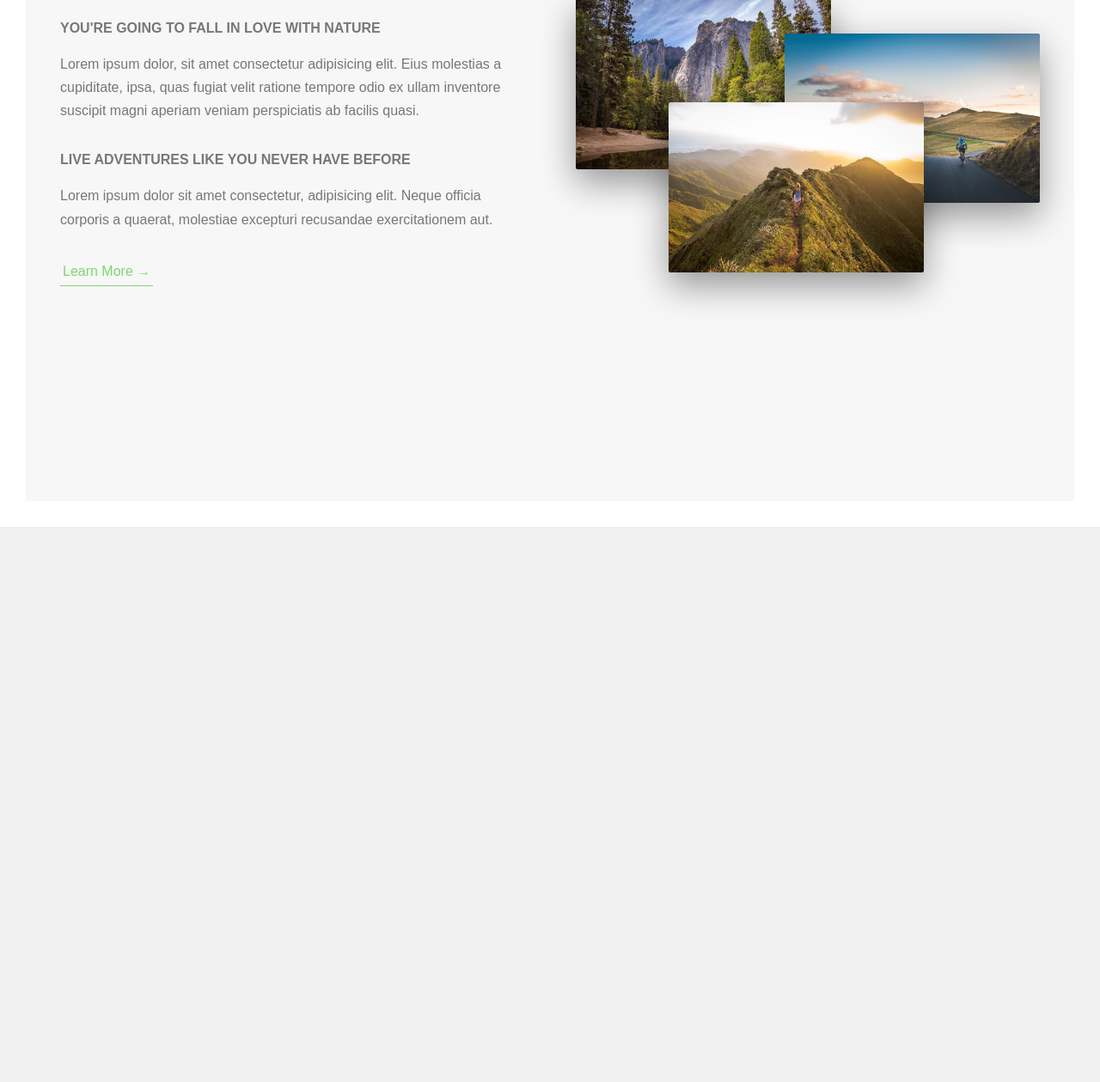
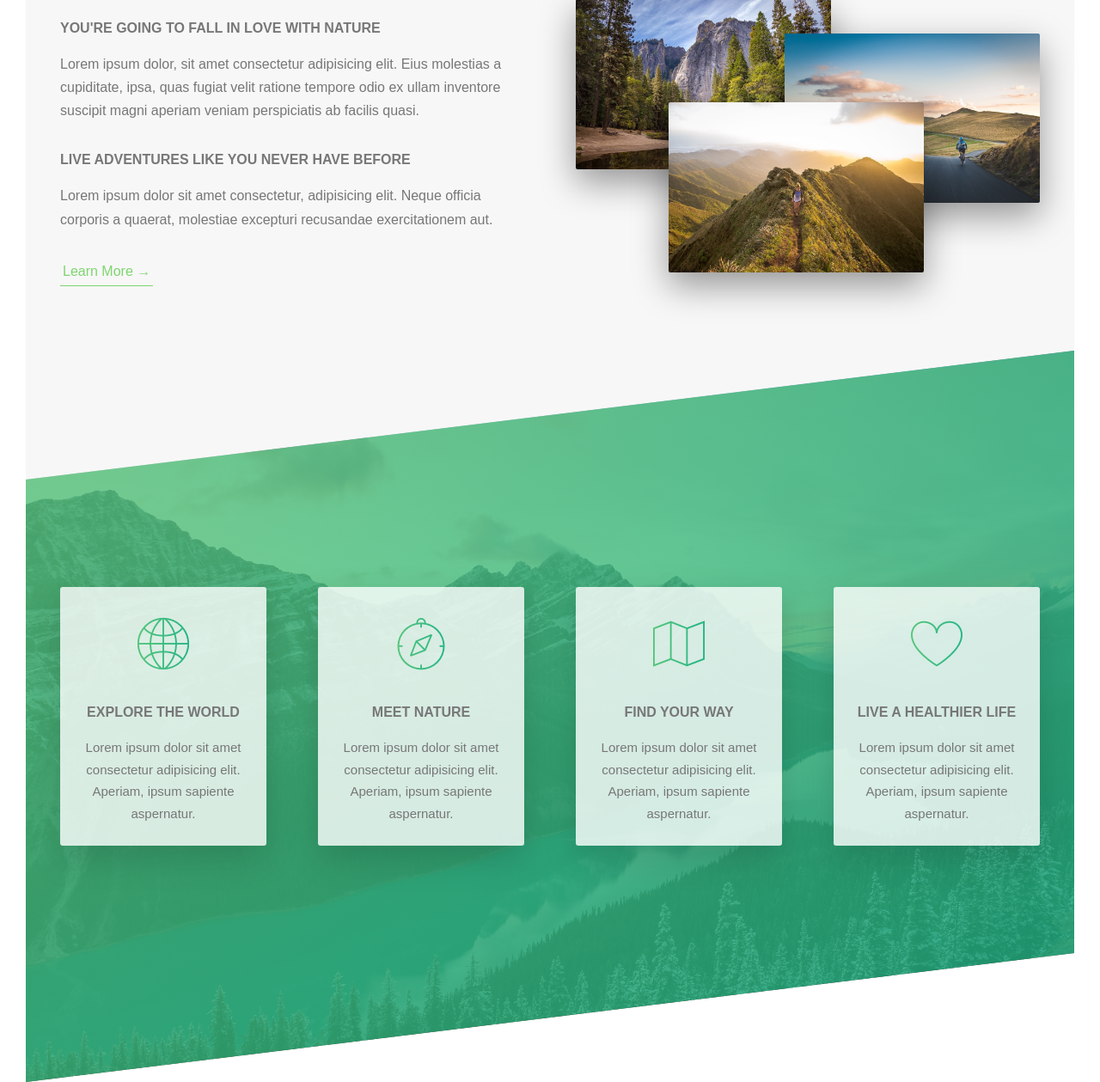
Before and after one commit to Kaikaine/natours, a PHP site: page / in a window 1280 px wide. Shown: the part 961-2220 px from the top of the page at 86% size. Before the commit the page ends 1574 px from the top, so only its background shows below. Run offline with PHP 8.4, Linux system fonts and the light colour scheme; some libraries are stand-ins or nearby versions.

Commit message:
Added features section

```diff
--- /dev/null
+++ b/css/icon-font.css
@@ -0,0 +1,444 @@
+@charset "UTF-8";
+
+@font-face {
+  font-family: "linea-basic-10";
+  src: url("fonts/linea-basic-10.eot");
+  src: url("fonts/linea-basic-10.eot?#iefix") format("embedded-opentype"),
+    url("fonts/linea-basic-10.woff") format("woff"),
+    url("fonts/linea-basic-10.ttf") format("truetype"),
+    url("fonts/linea-basic-10.svg#linea-basic-10") format("svg");
+  font-weight: normal;
+  font-style: normal;
+}
+
+[data-icon]:before {
+  font-family: "linea-basic-10" !important;
+  content: attr(data-icon);
+  font-style: normal !important;
+  font-weight: normal !important;
+  font-variant: normal !important;
+  text-transform: none !important;
+  speak: none;
+  line-height: 1;
+  -webkit-font-smoothing: antialiased;
+  -moz-osx-font-smoothing: grayscale;
+}
+
+[class^="icon-"]:before,
+[class*=" icon-"]:before {
+  font-family: "linea-basic-10" !important;
+  font-style: normal !important;
+  font-weight: normal !important;
+  font-variant: normal !important;
+  text-transform: none !important;
+  speak: none;
+  line-height: 1;
+  -webkit-font-smoothing: antialiased;
+  -moz-osx-font-smoothing: grayscale;
+}
+
+.icon-basic-accelerator:before {
+  content: "a";
+}
+.icon-basic-alarm:before {
+  content: "b";
+}
+.icon-basic-anchor:before {
+  content: "c";
+}
+.icon-basic-anticlockwise:before {
+  content: "d";
+}
+.icon-basic-archive:before {
+  content: "e";
+}
+.icon-basic-archive-full:before {
+  content: "f";
+}
+.icon-basic-ban:before {
+  content: "g";
+}
+.icon-basic-battery-charge:before {
+  content: "h";
+}
+.icon-basic-battery-empty:before {
+  content: "i";
+}
+.icon-basic-battery-full:before {
+  content: "j";
+}
+.icon-basic-battery-half:before {
+  content: "k";
+}
+.icon-basic-bolt:before {
+  content: "l";
+}
+.icon-basic-book:before {
+  content: "m";
+}
+.icon-basic-book-pen:before {
+  content: "n";
+}
+.icon-basic-book-pencil:before {
+  content: "o";
+}
+.icon-basic-bookmark:before {
+  content: "p";
+}
+.icon-basic-calculator:before {
+  content: "q";
+}
+.icon-basic-calendar:before {
+  content: "r";
+}
+.icon-basic-cards-diamonds:before {
+  content: "s";
+}
+.icon-basic-cards-hearts:before {
+  content: "t";
+}
+.icon-basic-case:before {
+  content: "u";
+}
+.icon-basic-chronometer:before {
+  content: "v";
+}
+.icon-basic-clessidre:before {
+  content: "w";
+}
+.icon-basic-clock:before {
+  content: "x";
+}
+.icon-basic-clockwise:before {
+  content: "y";
+}
+.icon-basic-cloud:before {
+  content: "z";
+}
+.icon-basic-clubs:before {
+  content: "A";
+}
+.icon-basic-compass:before {
+  content: "B";
+}
+.icon-basic-cup:before {
+  content: "C";
+}
+.icon-basic-diamonds:before {
+  content: "D";
+}
+.icon-basic-display:before {
+  content: "E";
+}
+.icon-basic-download:before {
+  content: "F";
+}
+.icon-basic-exclamation:before {
+  content: "G";
+}
+.icon-basic-eye:before {
+  content: "H";
+}
+.icon-basic-eye-closed:before {
+  content: "I";
+}
+.icon-basic-female:before {
+  content: "J";
+}
+.icon-basic-flag1:before {
+  content: "K";
+}
+.icon-basic-flag2:before {
+  content: "L";
+}
+.icon-basic-floppydisk:before {
+  content: "M";
+}
+.icon-basic-folder:before {
+  content: "N";
+}
+.icon-basic-folder-multiple:before {
+  content: "O";
+}
+.icon-basic-gear:before {
+  content: "P";
+}
+.icon-basic-geolocalize-01:before {
+  content: "Q";
+}
+.icon-basic-geolocalize-05:before {
+  content: "R";
+}
+.icon-basic-globe:before {
+  content: "S";
+}
+.icon-basic-gunsight:before {
+  content: "T";
+}
+.icon-basic-hammer:before {
+  content: "U";
+}
+.icon-basic-headset:before {
+  content: "V";
+}
+.icon-basic-heart:before {
+  content: "W";
+}
+.icon-basic-heart-broken:before {
+  content: "X";
+}
+.icon-basic-helm:before {
+  content: "Y";
+}
+.icon-basic-home:before {
+  content: "Z";
+}
+.icon-basic-info:before {
+  content: "0";
+}
+.icon-basic-ipod:before {
+  content: "1";
+}
+.icon-basic-joypad:before {
+  content: "2";
+}
+.icon-basic-key:before {
+  content: "3";
+}
+.icon-basic-keyboard:before {
+  content: "4";
+}
+.icon-basic-laptop:before {
+  content: "5";
+}
+.icon-basic-life-buoy:before {
+  content: "6";
+}
+.icon-basic-lightbulb:before {
+  content: "7";
+}
+.icon-basic-link:before {
+  content: "8";
+}
+.icon-basic-lock:before {
+  content: "9";
+}
+.icon-basic-lock-open:before {
+  content: "!";
+}
+.icon-basic-magic-mouse:before {
+  content: '"';
+}
+.icon-basic-magnifier:before {
+  content: "#";
+}
+.icon-basic-magnifier-minus:before {
+  content: "$";
+}
+.icon-basic-magnifier-plus:before {
+  content: "%";
+}
+.icon-basic-mail:before {
+  content: "&";
+}
+.icon-basic-mail-multiple:before {
+  content: "'";
+}
+.icon-basic-mail-open:before {
+  content: "(";
+}
+.icon-basic-mail-open-text:before {
+  content: ")";
+}
+.icon-basic-male:before {
+  content: "*";
+}
+.icon-basic-map:before {
+  content: "+";
+}
+.icon-basic-message:before {
+  content: ",";
+}
+.icon-basic-message-multiple:before {
+  content: "-";
+}
+.icon-basic-message-txt:before {
+  content: ".";
+}
+.icon-basic-mixer2:before {
+  content: "/";
+}
+.icon-basic-mouse:before {
+  content: ":";
+}
+.icon-basic-notebook:before {
+  content: ";";
+}
+.icon-basic-notebook-pen:before {
+  content: "<";
+}
+.icon-basic-notebook-pencil:before {
+  content: "=";
+}
+.icon-basic-paperplane:before {
+  content: ">";
+}
+.icon-basic-pencil-ruler:before {
+  content: "?";
+}
+.icon-basic-pencil-ruler-pen:before {
+  content: "@";
+}
+.icon-basic-photo:before {
+  content: "[";
+}
+.icon-basic-picture:before {
+  content: "]";
+}
+.icon-basic-picture-multiple:before {
+  content: "^";
+}
+.icon-basic-pin1:before {
+  content: "_";
+}
+.icon-basic-pin2:before {
+  content: "`";
+}
+.icon-basic-postcard:before {
+  content: "{";
+}
+.icon-basic-postcard-multiple:before {
+  content: "|";
+}
+.icon-basic-printer:before {
+  content: "}";
+}
+.icon-basic-question:before {
+  content: "~";
+}
+.icon-basic-rss:before {
+  content: "\\";
+}
+.icon-basic-server:before {
+  content: "\e000";
+}
+.icon-basic-server2:before {
+  content: "\e001";
+}
+.icon-basic-server-cloud:before {
+  content: "\e002";
+}
+.icon-basic-server-download:before {
+  content: "\e003";
+}
+.icon-basic-server-upload:before {
+  content: "\e004";
+}
+.icon-basic-settings:before {
+  content: "\e005";
+}
+.icon-basic-share:before {
+  content: "\e006";
+}
+.icon-basic-sheet:before {
+  content: "\e007";
+}
+.icon-basic-sheet-multiple:before {
+  content: "\e008";
+}
+.icon-basic-sheet-pen:before {
+  content: "\e009";
+}
+.icon-basic-sheet-pencil:before {
+  content: "\e00a";
+}
+.icon-basic-sheet-txt:before {
+  content: "\e00b";
+}
+.icon-basic-signs:before {
+  content: "\e00c";
+}
+.icon-basic-smartphone:before {
+  content: "\e00d";
+}
+.icon-basic-spades:before {
+  content: "\e00e";
+}
+.icon-basic-spread:before {
+  content: "\e00f";
+}
+.icon-basic-spread-bookmark:before {
+  content: "\e010";
+}
+.icon-basic-spread-text:before {
+  content: "\e011";
+}
+.icon-basic-spread-text-bookmark:before {
+  content: "\e012";
+}
+.icon-basic-star:before {
+  content: "\e013";
+}
+.icon-basic-tablet:before {
+  content: "\e014";
+}
+.icon-basic-target:before {
+  content: "\e015";
+}
+.icon-basic-todo:before {
+  content: "\e016";
+}
+.icon-basic-todo-pen:before {
+  content: "\e017";
+}
+.icon-basic-todo-pencil:before {
+  content: "\e018";
+}
+.icon-basic-todo-txt:before {
+  content: "\e019";
+}
+.icon-basic-todolist-pen:before {
+  content: "\e01a";
+}
+.icon-basic-todolist-pencil:before {
+  content: "\e01b";
+}
+.icon-basic-trashcan:before {
+  content: "\e01c";
+}
+.icon-basic-trashcan-full:before {
+  content: "\e01d";
+}
+.icon-basic-trashcan-refresh:before {
+  content: "\e01e";
+}
+.icon-basic-trashcan-remove:before {
+  content: "\e01f";
+}
+.icon-basic-upload:before {
+  content: "\e020";
+}
+.icon-basic-usb:before {
+  content: "\e021";
+}
+.icon-basic-video:before {
+  content: "\e022";
+}
+.icon-basic-watch:before {
+  content: "\e023";
+}
+.icon-basic-webpage:before {
+  content: "\e024";
+}
+.icon-basic-webpage-img-txt:before {
+  content: "\e025";
+}
+.icon-basic-webpage-multiple:before {
+  content: "\e026";
+}
+.icon-basic-webpage-txt:before {
+  content: "\e027";
+}
+.icon-basic-world:before {
+  content: "\e028";
+}
--- a/css/style.css
+++ b/css/style.css
@@ -195,6 +195,24 @@ body {
   .composition:hover .composition__photo:not(:hover) {
     transform: scale(0.95); }
 
+.feature-box {
+  background-color: rgba(255, 255, 255, 0.8);
+  font-size: 1.5rem;
+  padding: 2.5rem;
+  text-align: center;
+  border-radius: 3px;
+  box-shadow: 0 1.5rem 4rem rgba(0, 0, 0, 0.15);
+  transition: transform 0.3s; }
+  .feature-box__icon {
+    font-size: 6rem;
+    margin-bottom: 0.5rem;
+    display: inline-block;
+    background-image: linear-gradient(to right, #55c57a, #23b485);
+    -webkit-background-clip: text;
+    color: transparent; }
+  .feature-box:hover {
+    transform: translateY(-1.5rem) scale(1.03); }
+
 .header {
   height: 95vh;
   background-image: linear-gradient(to right bottom, rgba(85, 197, 122, 0.8), rgba(35, 180, 133, 0.8)), url("../img/hero.jpg");
@@ -252,3 +270,12 @@ body {
   background-color: #f7f7f7;
   padding: 25rem 0;
   margin-top: -25vh; }
+
+.section-features {
+  padding: 20rem 0;
+  background-image: linear-gradient(to right bottom, rgba(85, 197, 122, 0.8), rgba(35, 180, 133, 0.8)), url(../img/nat-4.jpg);
+  background-size: cover;
+  transform: skewY(-7deg);
+  margin-top: -10rem; }
+  .section-features > * {
+    transform: skewY(7deg); }
--- a/index.html
+++ b/index.html
@@ -86,6 +86,62 @@
           </div>
         </div>
       </section>
+
+      <section class="section-features">
+        <div class="row">
+          <div class="col-1-of-4">
+            <div class="feature-box">
+              <i class="feature-box__icon icon-basic-world"></i>
+              <h3 class="heading-tertiary u-margin-bottom-small">
+                Explore the world
+              </h3>
+              <p class="feature-box__text">
+                Lorem ipsum dolor sit amet consectetur adipisicing elit.
+                Aperiam, ipsum sapiente aspernatur.
+              </p>
+            </div>
+          </div>
+
+          <div class="col-1-of-4">
+            <div class="feature-box">
+              <i class="feature-box__icon icon-basic-compass"></i>
+              <h3 class="heading-tertiary u-margin-bottom-small">
+                Meet nature
+              </h3>
+              <p class="feature-box__text">
+                Lorem ipsum dolor sit amet consectetur adipisicing elit.
+                Aperiam, ipsum sapiente aspernatur.
+              </p>
+            </div>
+          </div>
+
+          <div class="col-1-of-4">
+            <div class="feature-box">
+              <i class="feature-box__icon icon-basic-map"></i>
+              <h3 class="heading-tertiary u-margin-bottom-small">
+                Find your way
+              </h3>
+              <p class="feature-box__text">
+                Lorem ipsum dolor sit amet consectetur adipisicing elit.
+                Aperiam, ipsum sapiente aspernatur.
+              </p>
+            </div>
+          </div>
+
+          <div class="col-1-of-4">
+            <div class="feature-box">
+              <i class="feature-box__icon icon-basic-heart"></i>
+              <h3 class="heading-tertiary u-margin-bottom-small">
+                Live a healthier life
+              </h3>
+              <p class="feature-box__text">
+                Lorem ipsum dolor sit amet consectetur adipisicing elit.
+                Aperiam, ipsum sapiente aspernatur.
+              </p>
+            </div>
+          </div>
+        </div>
+      </section>
     </main>
 
     <!-- <section class="grid-test">
--- /dev/null
+++ b/sass/components/_feature-box.scss
@@ -0,0 +1,27 @@
+.feature-box {
+  background-color: rgba($color-white, 0.8);
+  font-size: 1.5rem;
+  padding: 2.5rem;
+  text-align: center;
+  border-radius: 3px;
+  box-shadow: 0 1.5rem 4rem rgba($color-black, 0.15);
+  transition: transform 0.3s;
+
+  &__icon {
+    font-size: 6rem;
+    margin-bottom: 0.5rem;
+    display: inline-block;
+    background-image: linear-gradient(
+      to right,
+      $color-primary-light,
+      $color-primary-dark
+    );
+    background-clip: text;
+    -webkit-background-clip: text;
+    color: transparent;
+  }
+
+  &:hover {
+    transform: translateY(-1.5rem) scale(1.03);
+  }
+}
--- a/sass/main.scss
+++ b/sass/main.scss
@@ -9,6 +9,7 @@
 
 @import "components/button";
 @import "components/composition";
+@import "components/feature-box";
 
 @import "layout/header";
 @import "layout/grid";
--- a/sass/pages/_home.scss
+++ b/sass/pages/_home.scss
@@ -3,3 +3,20 @@
   padding: 25rem 0;
   margin-top: -25vh;
 }
+
+.section-features {
+  padding: 20rem 0;
+  background-image: linear-gradient(
+      to right bottom,
+      rgba($color-primary-light, 0.8),
+      rgba($color-primary-dark, 0.8)
+    ),
+    url(../img/nat-4.jpg);
+  background-size: cover;
+  transform: skewY(-7deg);
+  margin-top: -10rem;
+
+  & > * {
+    transform: skewY(7deg);
+  }
+}
```
Also changed, not shown: css/fonts/linea-basic-10.ttf (added), css/fonts/linea-basic-10.woff (added), 2 other files.
